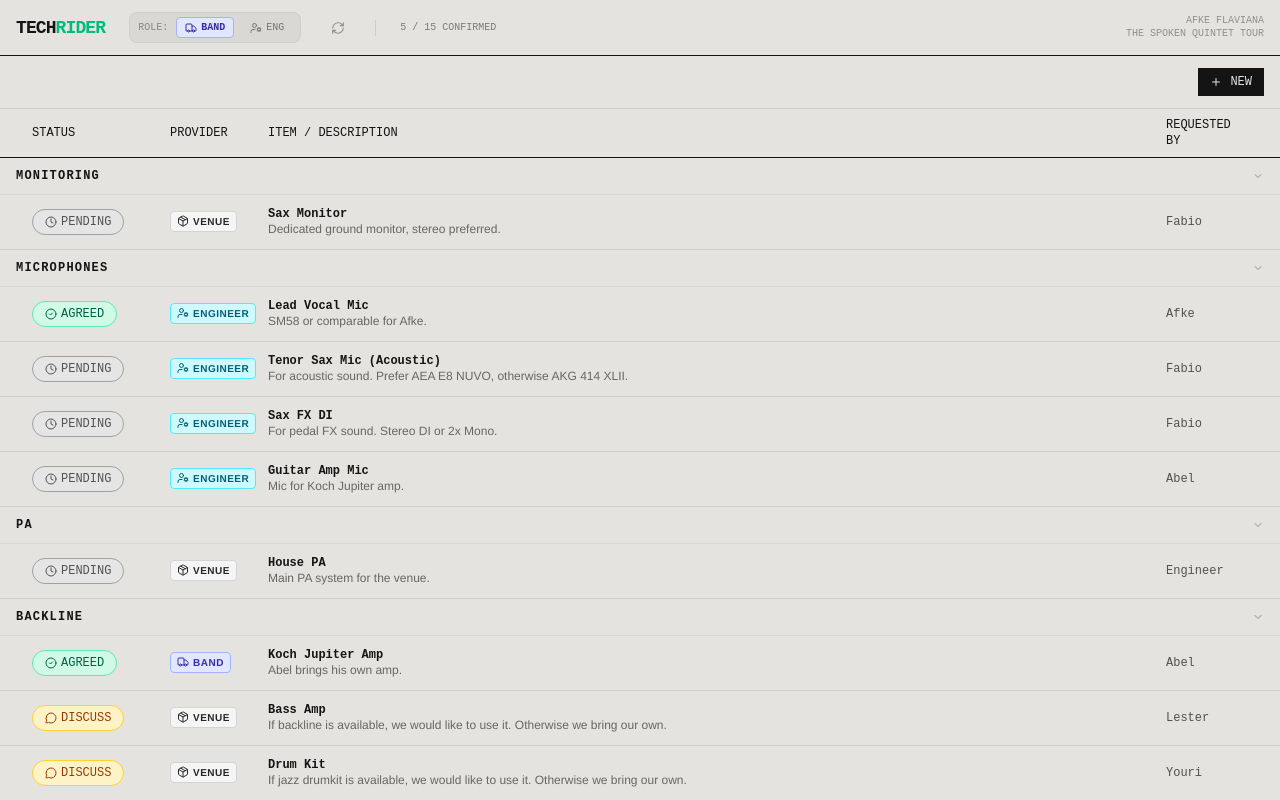
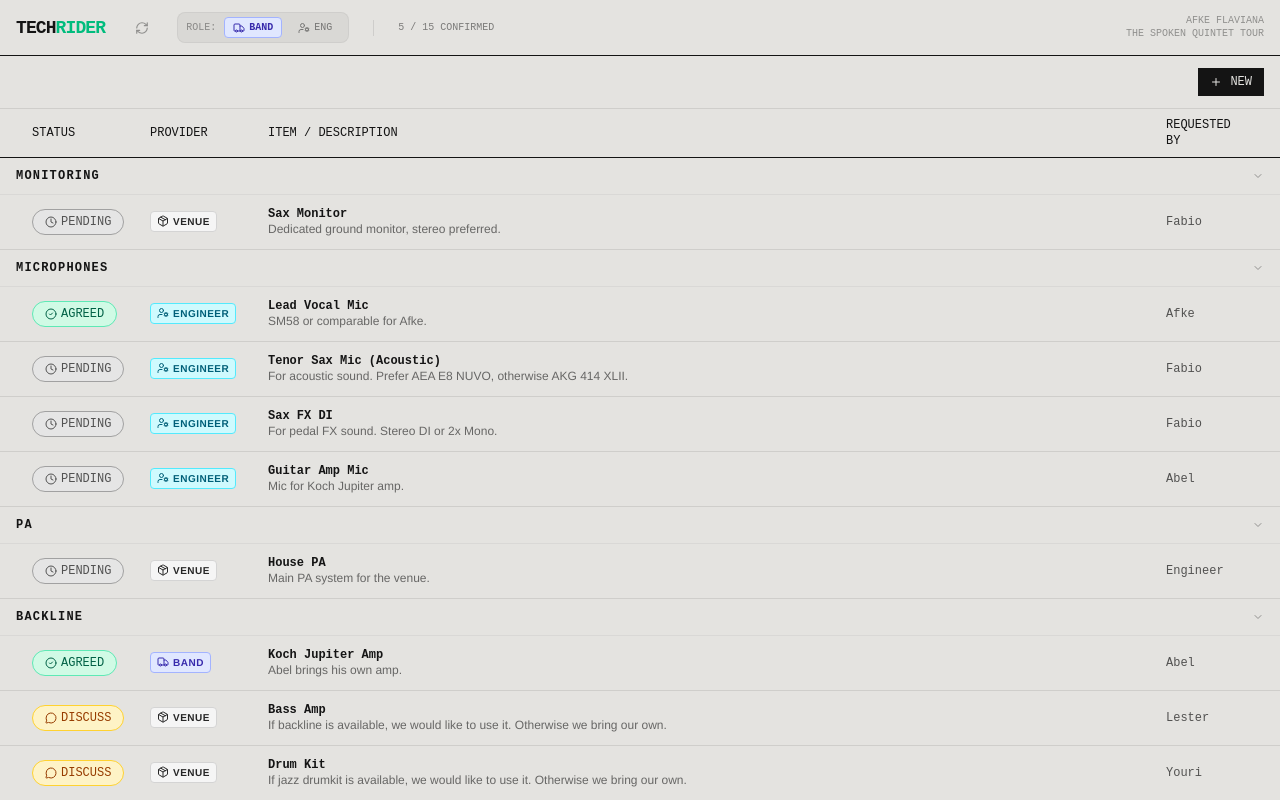
Before and after one commit to rikdewit/Miked-Briefing-System, a React (Vite) app: page / in a window 1280 px wide. Built offline with nearby package versions, Linux system fonts and the light colour scheme.

Commit message:
Column padding and reset button placement

```diff
--- a/src/App.tsx
+++ b/src/App.tsx
@@ -281,6 +281,15 @@ function App() {
             TECH<span className="text-emerald-500">RIDER</span>
           </h1>
 
+          {/* Reset */}
+          <button
+            onClick={handleResetData}
+            title="Reset Data"
+            className="p-1.5 pr-1 hover:bg-red-100 rounded-md transition-colors group"
+          >
+            <RefreshCw className="w-3.5 h-3.5 opacity-40 group-hover:opacity-100 group-hover:text-red-500" />
+          </button>
+
           {/* Role Toggle */}
           <div className="flex items-center gap-2 bg-[#141414]/5 px-2 py-1 rounded-lg border border-[#141414]/5">
             <span className="text-[10px] font-mono opacity-40 uppercase hidden sm:inline">Role:</span>
@@ -307,15 +316,6 @@ function App() {
               ENG
             </button>
           </div>
-
-          {/* Reset */}
-          <button
-            onClick={handleResetData}
-            title="Reset Data"
-            className="p-1.5 hover:bg-red-100 rounded-md transition-colors group"
-          >
-            <RefreshCw className="w-3.5 h-3.5 opacity-40 group-hover:opacity-100 group-hover:text-red-500" />
-          </button>
 
           <div className="h-4 w-px bg-[#141414]/10 hidden sm:block" />
 
--- a/src/components/BriefList.tsx
+++ b/src/components/BriefList.tsx
@@ -48,7 +48,7 @@ export const BriefList: React.FC<BriefListProps> = ({ items, selectedItem, onSel
         <div
           className="bg-[#E4E3E0] grid gap-2 pl-8 pr-3 py-2 border-b border-[#141414] text-xs font-mono uppercase items-center"
           style={{
-            gridTemplateColumns: '130px 90px 1fr 70px 24px'
+            gridTemplateColumns: '110px 110px 1fr 70px 24px'
           }}
         >
           <div>Status</div>
@@ -109,7 +109,7 @@ export const BriefList: React.FC<BriefListProps> = ({ items, selectedItem, onSel
                               : 'hover:bg-neutral-300'
                           }`}
                           style={{
-                            gridTemplateColumns: '130px 90px 1fr 70px 24px'
+                            gridTemplateColumns: '110px 110px 1fr 70px 24px'
                           }}
                         >
                           {/* Status Icon */}
```
